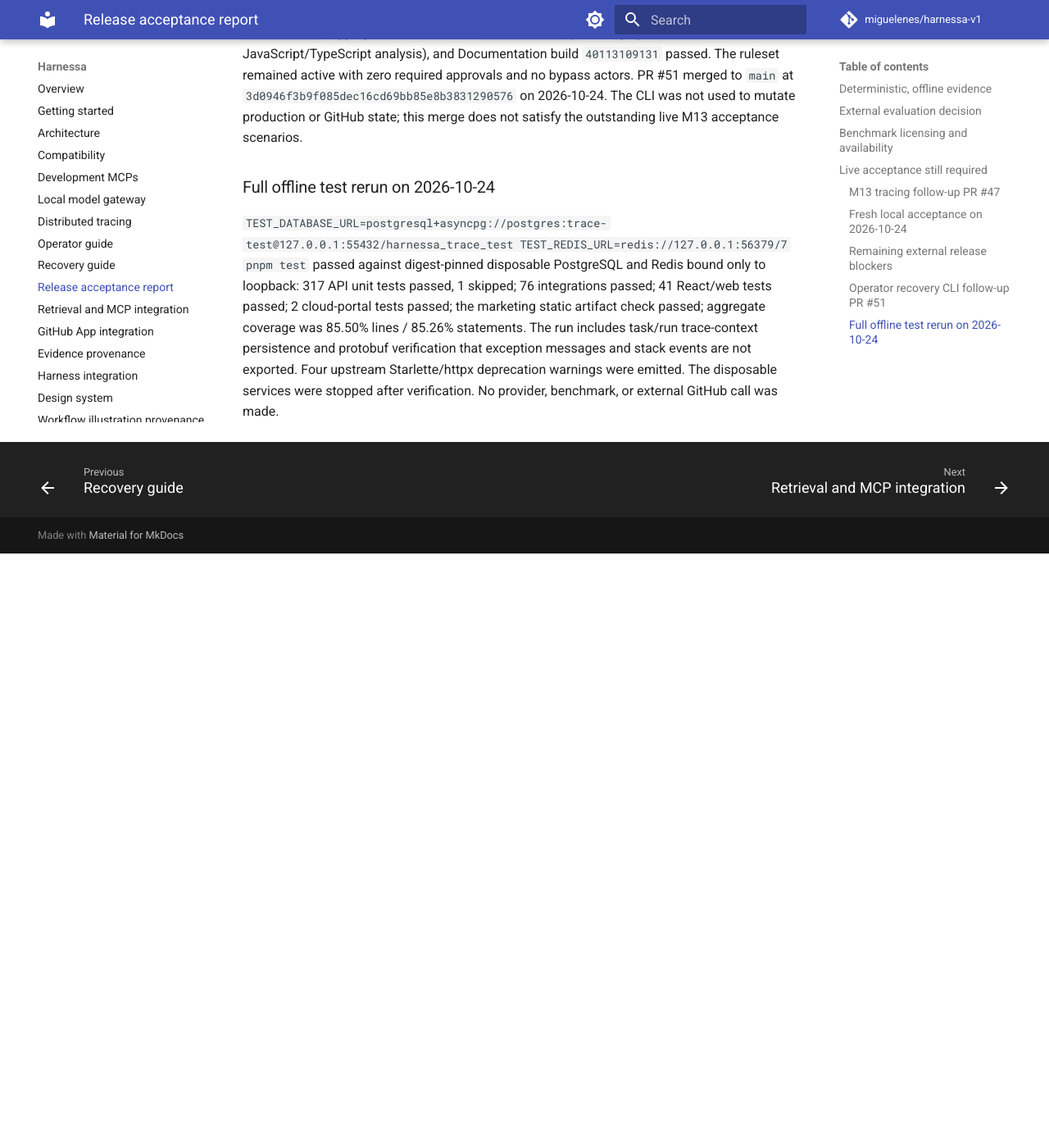
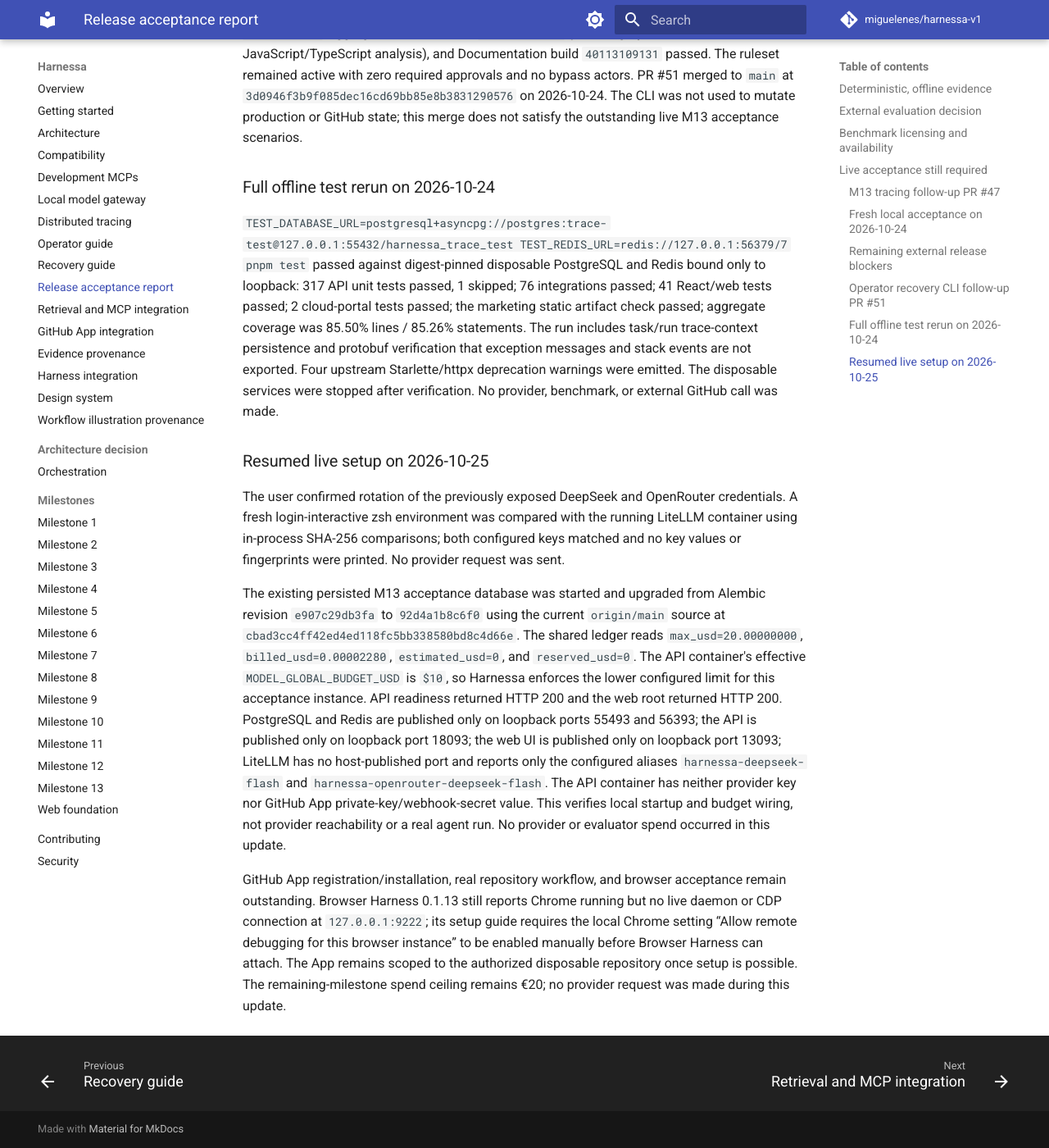
Before and after one commit to miguelenes/harnessa-v1, an MkDocs documentation site: the page built from docs/acceptance-report.md, in a window 1280 px wide and 1400 px high, scrolled down 9084 px. Shown: the whole window at 82% size. Built offline with MkDocs 1.6.1 and Material for MkDocs 9.7.7, drawn with Linux system fonts in a browser that asks for light colours; comment, search, counter and statistics services are not loaded; before the commit the page ends 9759 px from its top, so only the background shows below that.

Commit message:
docs: record resumed M13 live setup

```diff
--- a/docs/acceptance-report.md
+++ b/docs/acceptance-report.md
@@ -87,3 +87,11 @@
 ### Full offline test rerun on 2026-10-24
 
 `TEST_DATABASE_URL=postgresql+asyncpg://postgres:trace-test@127.0.0.1:55432/harnessa_trace_test TEST_REDIS_URL=redis://127.0.0.1:56379/7 pnpm test` passed against digest-pinned disposable PostgreSQL and Redis bound only to loopback: 317 API unit tests passed, 1 skipped; 76 integrations passed; 41 React/web tests passed; 2 cloud-portal tests passed; the marketing static artifact check passed; aggregate coverage was 85.50% lines / 85.26% statements. The run includes task/run trace-context persistence and protobuf verification that exception messages and stack events are not exported. Four upstream Starlette/httpx deprecation warnings were emitted. The disposable services were stopped after verification. No provider, benchmark, or external GitHub call was made.
+
+### Resumed live setup on 2026-10-25
+
+The user confirmed rotation of the previously exposed DeepSeek and OpenRouter credentials. A fresh login-interactive zsh environment was compared with the running LiteLLM container using in-process SHA-256 comparisons; both configured keys matched and no key values or fingerprints were printed. No provider request was sent.
+
+The existing persisted M13 acceptance database was started and upgraded from Alembic revision `e907c29db3fa` to `92d4a1b8c6f0` using the current `origin/main` source at `cbad3cc4ff42ed4ed118fc5bb338580bd8c4d66e`. The shared ledger reads `max_usd=20.00000000`, `billed_usd=0.00002280`, `estimated_usd=0`, and `reserved_usd=0`. The API container's effective `MODEL_GLOBAL_BUDGET_USD` is `$10`, so Harnessa enforces the lower configured limit for this acceptance instance. API readiness returned HTTP 200 and the web root returned HTTP 200. PostgreSQL and Redis are published only on loopback ports 55493 and 56393; the API is published only on loopback port 18093; the web UI is published only on loopback port 13093; LiteLLM has no host-published port and reports only the configured aliases `harnessa-deepseek-flash` and `harnessa-openrouter-deepseek-flash`. The API container has neither provider key nor GitHub App private-key/webhook-secret value. This verifies local startup and budget wiring, not provider reachability or a real agent run. No provider or evaluator spend occurred in this update.
+
+GitHub App registration/installation, real repository workflow, and browser acceptance remain outstanding. Browser Harness 0.1.13 still reports Chrome running but no live daemon or CDP connection at `127.0.0.1:9222`; its setup guide requires the local Chrome setting “Allow remote debugging for this browser instance” to be enabled manually before Browser Harness can attach. The App remains scoped to the authorized disposable repository once setup is possible. The remaining-milestone spend ceiling remains €20; no provider request was made during this update.
```
Also changed, not shown: docs/milestones/13.md (+1 -1 lines).
